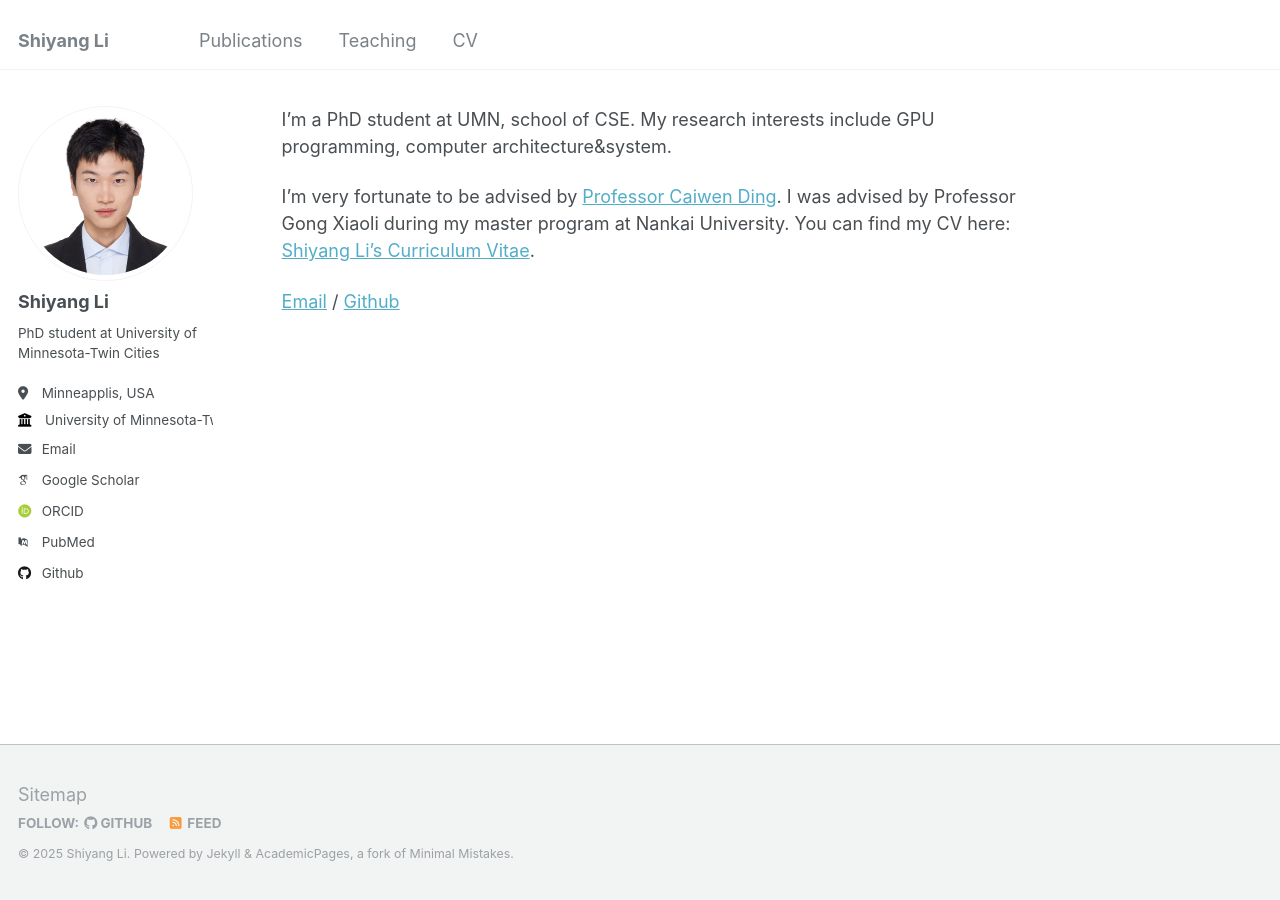
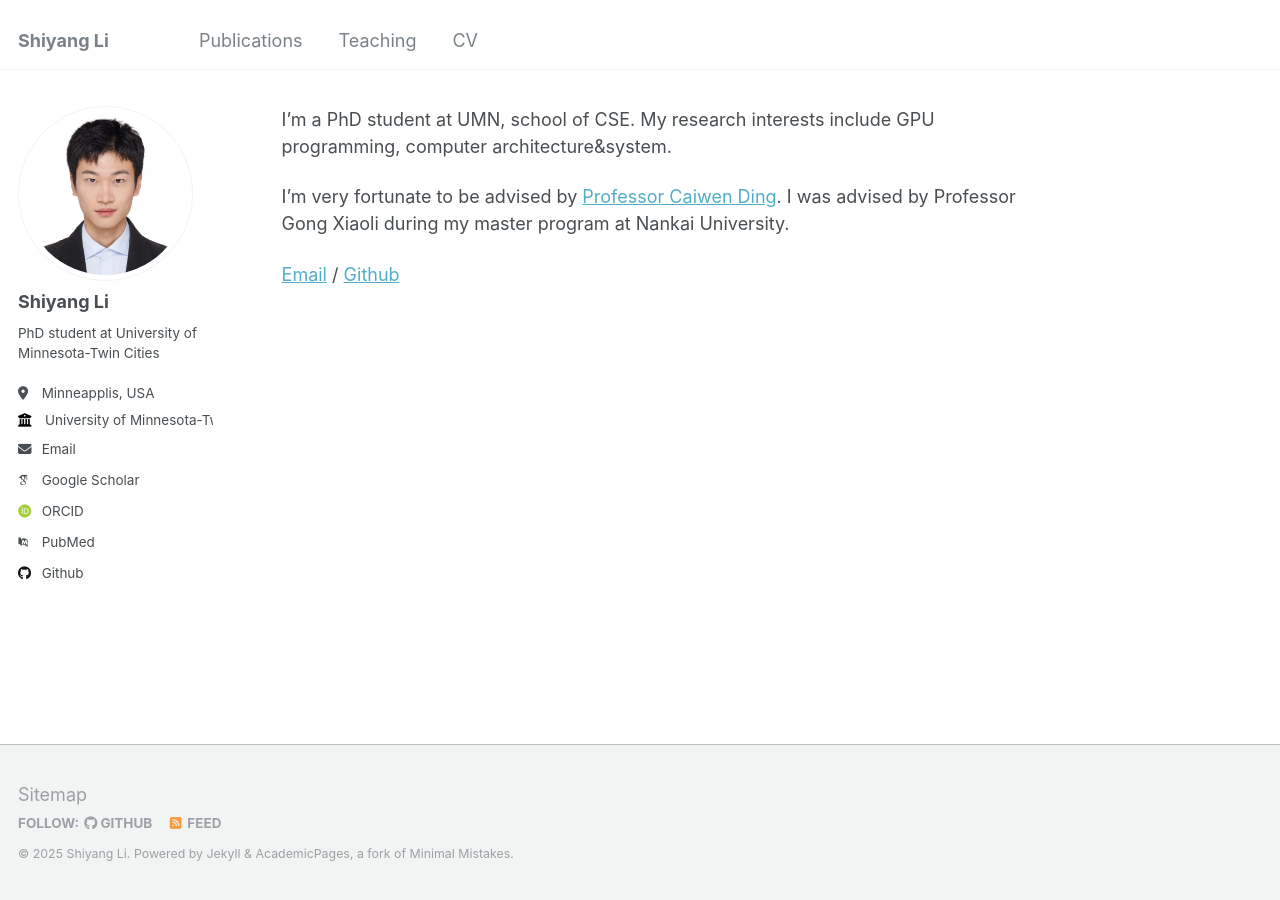
Before and after one commit to NKU-Yang/NKU-yang.github.io, a Jekyll site: the page built from _pages/about.md, in a window 1280 px wide. Built offline with Jekyll 4.4.1, drawn with Linux system fonts in a browser that asks for light colours; some web fonts are replaced; our own code applies the rules of GitHub Pages for plain Markdown files.

Commit message:
Update about.md

```diff
--- a/_pages/about.md
+++ b/_pages/about.md
@@ -1,6 +1,6 @@
 I'm a PhD student at UMN, school of CSE. My research interests include GPU programming, computer architecture&system.
 
-I'm very fortunate to be advised by [Professor Caiwen Ding](https://caiwending.github.io/web/home.html). I was advised by Professor Gong Xiaoli during my master program at Nankai University.
-You can find my CV here: [Shiyang Li's Curriculum Vitae](../files/CV-Shiyang Li.pdf).
+I'm very fortunate to be advised by [Professor Caiwen Ding](https://caiwending.github.io/web/home.html).
+I was advised by Professor Gong Xiaoli during my master program at Nankai University.
 
 [Email](li004074@umn.edu) / [Github](https://github.com/nku-yang)
```
